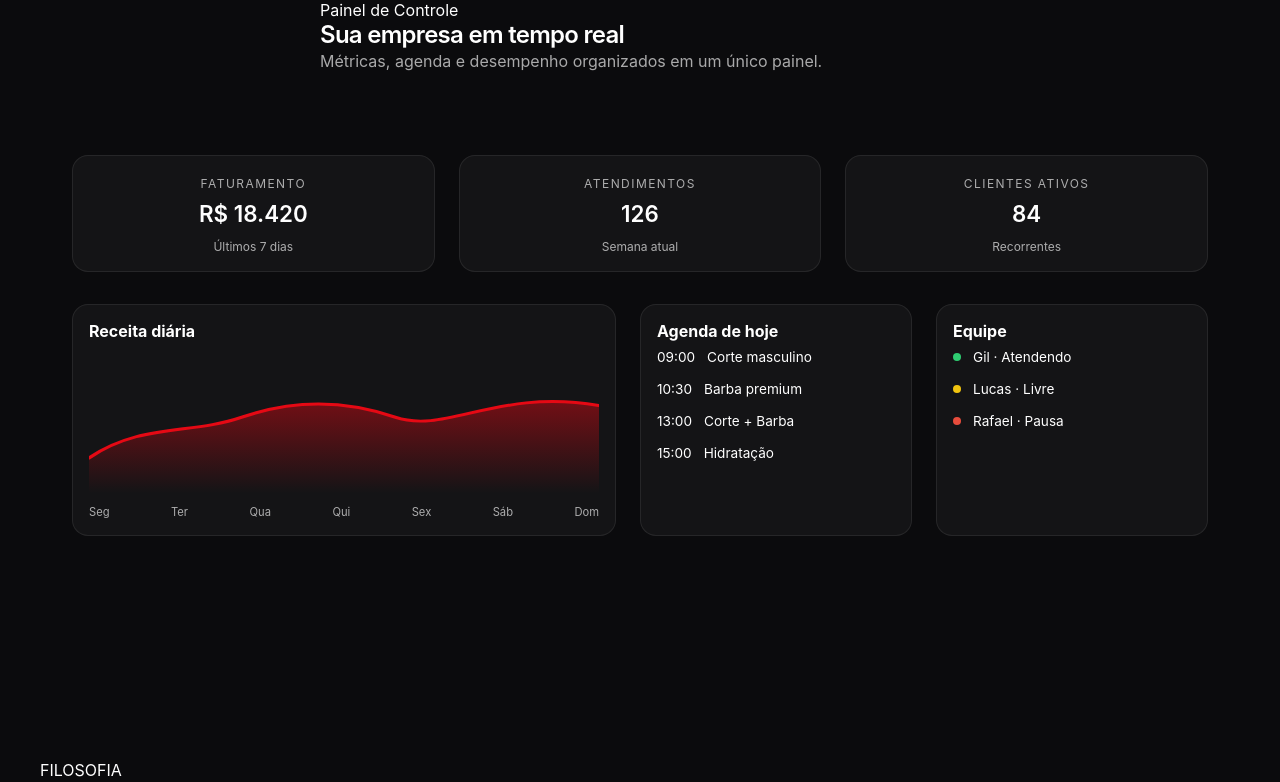
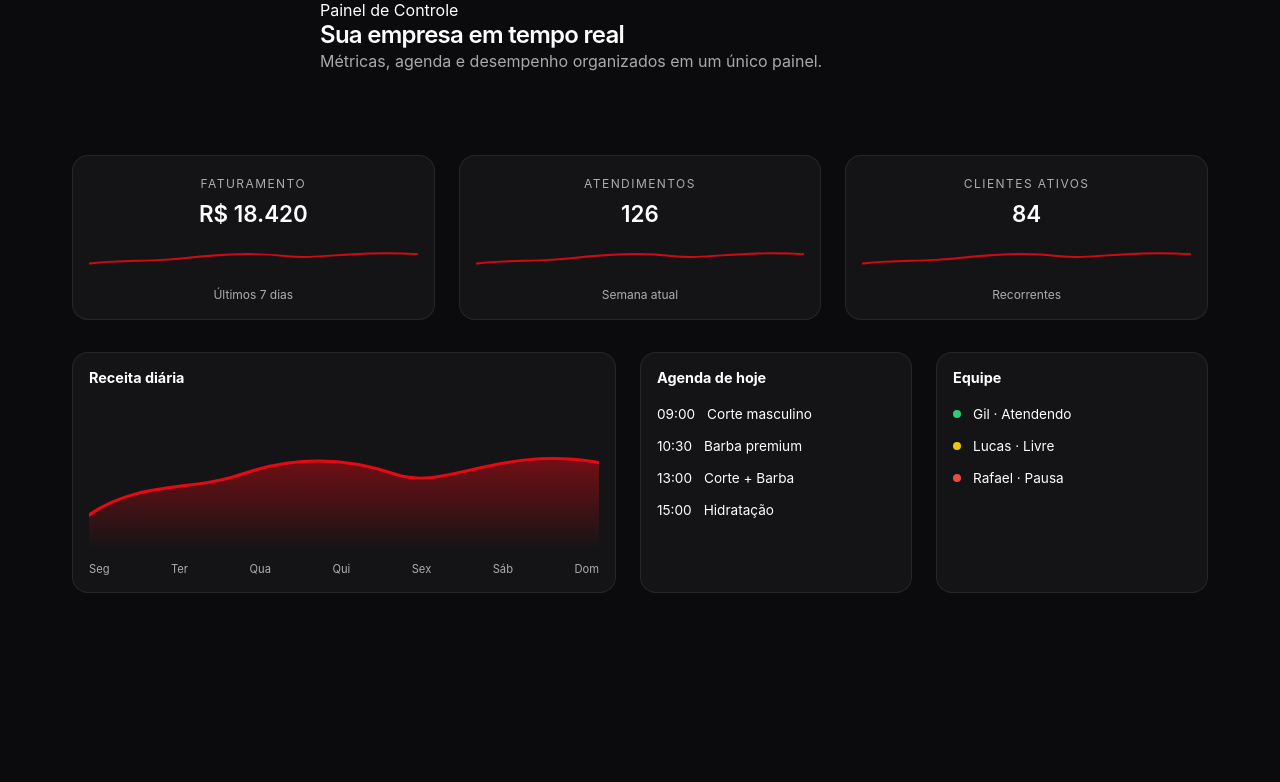
Before and after one commit to suporteeligi-cpu/eligi-fron-tend, a Next.js app: page / in a window 1280 px wide. Shown: the part 1300-2082 px from the top of the page. Built offline with nearby package versions, Linux system fonts and the light colour scheme.

Commit message:
chore: deploy update

```diff
--- a/src/app/components/sections/DashboardPreview.tsx
+++ b/src/app/components/sections/DashboardPreview.tsx
@@ -1,8 +1,20 @@
+'use client'
+
+import { useEffect, useState } from 'react'
+
 export default function DashboardPreview() {
+  const [loading, setLoading] = useState(true)
+
+  useEffect(() => {
+    const timer = setTimeout(() => setLoading(false), 1400)
+    return () => clearTimeout(timer)
+  }, [])
+
   return (
     <section className="dashboard-preview section-soft">
       <div className="container">
-        <div className="dashboard-header">
+        {/* HEADER */}
+        <div className="dashboard-header text-center">
           <span className="eyebrow">Painel de Controle</span>
           <h2 className="section-title">Sua empresa em tempo real</h2>
           <p className="section-description">
@@ -13,44 +25,58 @@ export default function DashboardPreview() {
         <div className="dashboard-mock glass">
           {/* TOP METRICS */}
           <div className="dashboard-top">
-            <div className="metric-card">
-              <span className="metric-label">Faturamento</span>
-              <strong className="metric-value">R$ 18.420</strong>
-              <span className="metric-sub">Últimos 7 dias</span>
+            <MetricCard
+              loading={loading}
+              label="Faturamento"
+              value="R$ 18.420"
+              sub="Últimos 7 dias"
+            />
+
+            <MetricCard
+              loading={loading}
+              label="Atendimentos"
+              value="126"
+              sub="Semana atual"
+            />
+
+            <MetricCard
+              loading={loading}
+              label="Clientes ativos"
+              value="84"
+              sub="Recorrentes"
+            />
           </div>
 
-            <div className="metric-card">
-              <span className="metric-label">Atendimentos</span>
-              <strong className="metric-value">126</strong>
-              <span className="metric-sub">Semana atual</span>
-            </div>
+          {/* MAIN */}
+          <div className="dashboard-main">
+            {/* CHART */}
+            <div className="dashboard-card dashboard-chart">
+              <strong className="dashboard-card-title">
+                Receita diária
+              </strong>
 
-            <div className="metric-card">
-              <span className="metric-label">Clientes ativos</span>
-              <strong className="metric-value">84</strong>
-              <span className="metric-sub">Recorrentes</span>
-            </div>
-          </div>
-
-          {/* MAIN DASHBOARD */}
-          <div className="dashboard-main">
-            {/* GRAPH */}
-            <div className="dashboard-card dashboard-chart">
-              <strong>Receita diária</strong>
-
+              {loading ? (
+                <div className="skeleton-chart" />
+              ) : (
+                <>
                   <svg
                     className="chart-svg"
                     viewBox="0 0 300 120"
                     preserveAspectRatio="none"
                   >
                     <defs>
-                  <linearGradient id="areaGradient" x1="0" y1="0" x2="0" y2="1">
+                      <linearGradient
+                        id="areaGradient"
+                        x1="0"
+                        y1="0"
+                        x2="0"
+                        y2="1"
+                      >
                         <stop offset="0%" stopColor="rgba(229,9,20,0.45)" />
                         <stop offset="100%" stopColor="rgba(229,9,20,0)" />
                       </linearGradient>
                     </defs>
 
-                {/* Area */}
                     <path
                       d="
                         M0 90
@@ -64,7 +90,6 @@ export default function DashboardPreview() {
                       fill="url(#areaGradient)"
                     />
 
-                {/* Line */}
                     <path
                       d="
                         M0 90
@@ -80,39 +105,119 @@ export default function DashboardPreview() {
                   </svg>
 
                   <div className="chart-labels">
-                <span>Seg</span>
-                <span>Ter</span>
-                <span>Qua</span>
-                <span>Qui</span>
-                <span>Sex</span>
-                <span>Sáb</span>
-                <span>Dom</span>
+                    <span>Seg</span><span>Ter</span><span>Qua</span>
+                    <span>Qui</span><span>Sex</span><span>Sáb</span><span>Dom</span>
                   </div>
+                </>
+              )}
             </div>
 
             {/* AGENDA */}
             <div className="dashboard-card">
-              <strong>Agenda de hoje</strong>
+              <strong className="dashboard-card-title">
+                Agenda de hoje
+              </strong>
+
+              {loading ? (
+                <SkeletonList />
+              ) : (
                 <ul className="agenda-list">
                   <li><span>09:00</span> Corte masculino</li>
                   <li><span>10:30</span> Barba premium</li>
                   <li><span>13:00</span> Corte + Barba</li>
                   <li><span>15:00</span> Hidratação</li>
                 </ul>
+              )}
             </div>
 
             {/* TEAM */}
             <div className="dashboard-card">
-              <strong>Equipe</strong>
+              <strong className="dashboard-card-title">
+                Equipe
+              </strong>
+
+              {loading ? (
+                <SkeletonList />
+              ) : (
                 <ul className="team-list">
                   <li><span className="status online" /> Gil · Atendendo</li>
                   <li><span className="status idle" /> Lucas · Livre</li>
                   <li><span className="status busy" /> Rafael · Pausa</li>
                 </ul>
+              )}
             </div>
           </div>
         </div>
       </div>
     </section>
-  );
+  )
 }
+
+/* ===================== SUB COMPONENTS ===================== */
+
+function MetricCard({
+  loading,
+  label,
+  value,
+  sub,
+}: {
+  loading: boolean
+  label: string
+  value: string
+  sub: string
+}) {
+  return (
+    <div className="metric-card">
+      <span className="metric-label">{label}</span>
+
+      {loading ? (
+        <>
+          <div className="skeleton-line lg" />
+          <div className="skeleton-line sm" />
+        </>
+      ) : (
+        <>
+          <strong className="metric-value">{value}</strong>
+          <Sparkline />
+          <span className="metric-sub">{sub}</span>
+        </>
+      )}
+    </div>
+  )
+}
+
+function Sparkline() {
+  return (
+    <svg
+      className="sparkline"
+      viewBox="0 0 100 30"
+      preserveAspectRatio="none"
+    >
+      {/* Linha curva suave, mesma linguagem do gráfico principal */}
+      <path
+        d="
+          M0 22
+          C10 18, 20 20, 30 16
+          S50 10, 60 14
+          S80 8, 100 12
+        "
+        fill="none"
+        stroke="var(--eligi-red)"
+        strokeWidth="2"
+        strokeLinecap="round"
+        strokeLinejoin="round"
+      />
+    </svg>
+  )
+}
+
+
+function SkeletonList() {
+  return (
+    <div className="skeleton-list">
+      <div className="skeleton-line" />
+      <div className="skeleton-line" />
+      <div className="skeleton-line" />
+    </div>
+  )
+}
--- a/src/styles/landing.css
+++ b/src/styles/landing.css
@@ -325,3 +325,56 @@
     stroke-dashoffset: 0;
   }
 }
+
+/* ===================== SKELETON ===================== */
+
+.skeleton-line {
+  height: 12px;
+  border-radius: 6px;
+  background: linear-gradient(
+    90deg,
+    rgba(255,255,255,0.06),
+    rgba(255,255,255,0.14),
+    rgba(255,255,255,0.06)
+  );
+  animation: shimmer 1.2s infinite;
+  margin-top: var(--space-2);
+}
+
+.skeleton-line.lg { height: 20px; width: 70%; }
+.skeleton-line.sm { height: 12px; width: 40%; }
+
+.skeleton-chart {
+  height: 140px;
+  border-radius: var(--radius-md);
+  background: rgba(255,255,255,0.06);
+  animation: shimmer 1.2s infinite;
+}
+
+.skeleton-list .skeleton-line {
+  width: 100%;
+}
+
+
+.sparkline {
+  width: 100%;
+  height: 26px;
+  margin: var(--space-2) 0;
+}
+
+.sparkline path {
+  animation: drawLine 0.8s var(--ease) both;
+  opacity: 0.9;
+}
+
+
+
+.sparkline {
+  width: 100%;
+  height: 28px;
+  margin: var(--space-2) 0;
+}
+
+.sparkline path {
+  animation: drawLine 0.9s var(--ease) both;
+}
```
Lines whose indentation alone changed are shown as unchanged.
